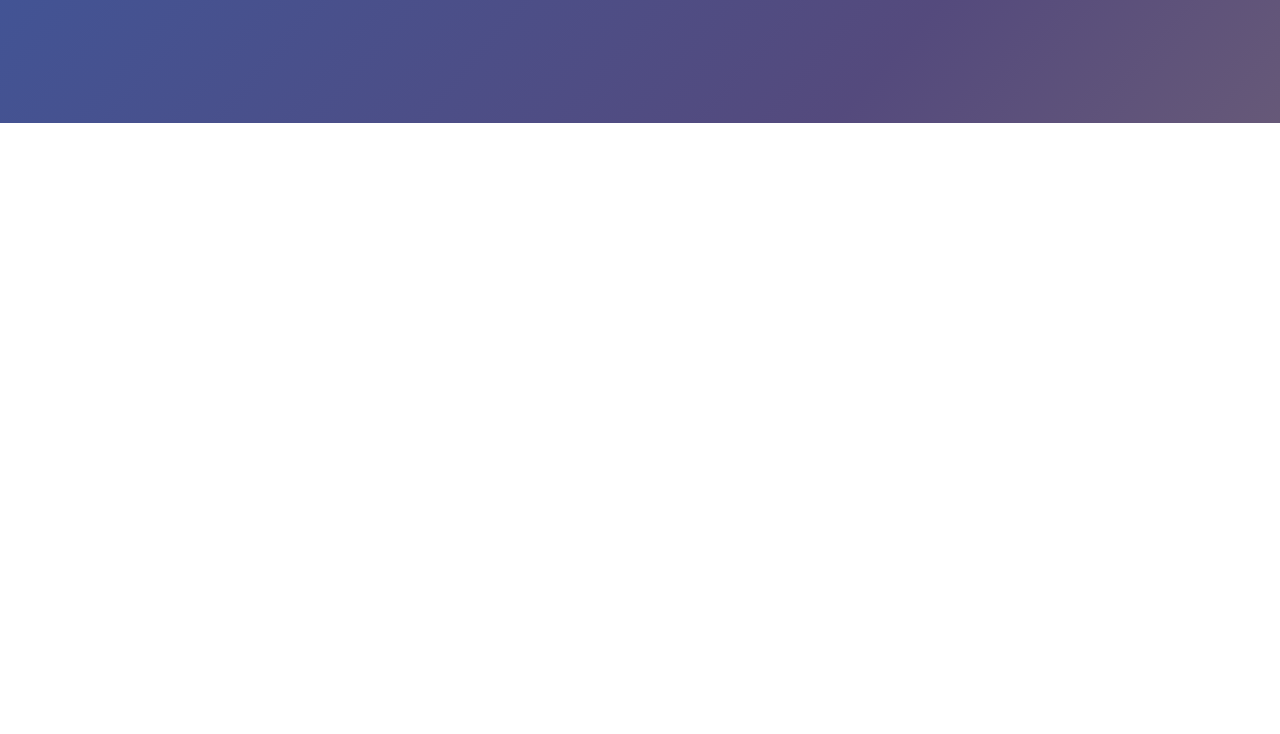
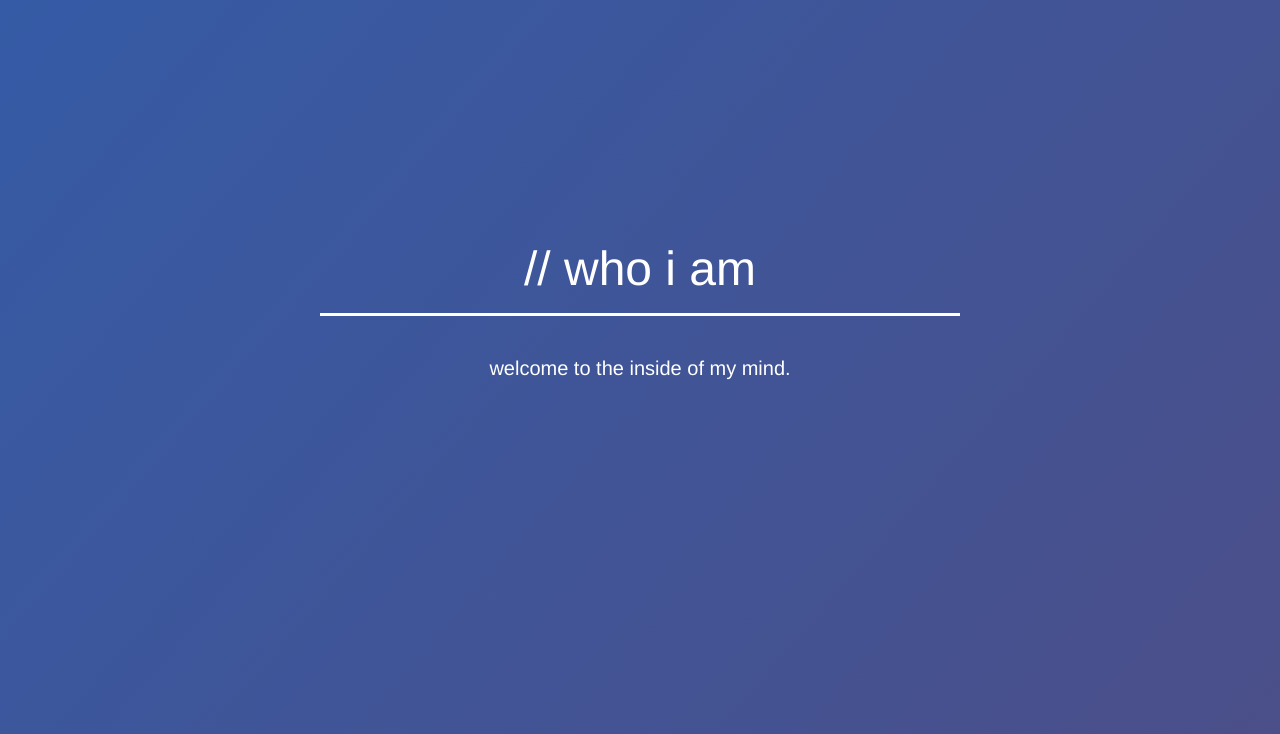
Before and after one commit to laszlo-ratesic/Keenan-Chiasson, a plain HTML site: page index.html in a window 1280 px wide. Shown: the part 677-1411 px from the top of the page. Before the commit the page ends 800 px from the top, so only its background shows below. Drawn offline with Linux system fonts and the light colour scheme.

Commit message:
add section styling and footer

```diff
--- a/assets/styles/style.scss
+++ b/assets/styles/style.scss
@@ -56,8 +56,6 @@ html {
 // GRADIENT BACKGROUND
 
 body {
-  display: flex;
-  flex-wrap: wrap;
   background: linear-gradient(
     311deg,
     #ffd452,
@@ -73,7 +71,6 @@ body {
   -webkit-animation: gradient 18s ease infinite;
   -moz-animation: gradient 18s ease infinite;
   animation: gradient 18s ease infinite;
-  display: flex;
 }
 
 @-webkit-keyframes gradient {
@@ -128,7 +125,7 @@ header {
 header h1 {
   font-size: 36px;
   max-width: 100%;
-  text-shadow: 0 0 5px rgba(black, 0.5)
+  text-shadow: 0 0 5px rgba(black, 0.5);
 }
 
 header a {
@@ -144,19 +141,22 @@ header nav ul {
   display: flex;
   justify-content: space-between;
   flex-wrap: wrap;
+  align-items: center;
+  list-style: none;
 }
 
 header nav ul li a {
   padding: 10px 15px;
   font-weight: lighter;
   font-size: 1.36vw;
-  text-shadow: 0 0 5px rgba(black, 0.5)
+  text-shadow: 0 0 5px rgba(black, 0.5);
+  border-radius: 15px;
+  transition: 0.18s;
 }
 
 header nav ul li a:hover {
-  background: white;
+  background-color: white;
   color: black;
-  border-radius: 15px;
   text-shadow: none;
 }
 
@@ -176,15 +176,11 @@ header nav ul li a:hover {
   border-radius: 36px;
   filter: drop-shadow(10px 10px 10px black) brightness(105%) opacity(75%);
   order: 2;
-
 }
 
 .container svg:hover {
   filter: drop-shadow(10px 10px 10px yellow);
 }
-
-
-
 
 // SKEWED NAME TEXT
 
@@ -263,6 +259,26 @@ p {
 
 // END OF SKEWED NAME TEXT
 
+// SECTION TITLE STYLES
+.section-title {
+  font-size: 48px;
+  border-bottom: 3px solid;
+  padding-bottom: 20px;
+  text-align: center;
+  margin: 336px auto 35px auto;
+  width: 50%;
+}
+
+// WHO I AM SECTION
+.intro p {
+  line-height: 1.7;
+  font-size: 20px;
+  width: 80%;
+  margin: 0 auto;
+  text-align: center;
+}
+
+
 // UTILITIES
 
 .flex-row {
--- a/index.html
+++ b/index.html
@@ -11,7 +11,7 @@
   </head>
   <body>
 
-    <!-- HEADER SECTION -->
+    <!-- HEADER -->
     <header>
       <h1>
         <a href="/">// the goods.</a>
@@ -89,25 +89,36 @@
     </div>
     <!-- END OF HERO/JUMBOTRON -->
 
-    <!-- WHO I AM -->
-    <section id="who-i-am">
+    <!-- WHO I AM SECTION -->
+    <section id="who-i-am" class="intro">
       <div class="flex-row">
-        <h2 class="section-title">who i am</h2>
+        <h2 class="section-title">// who i am</h2>
+      </div>
+      <div class="flex-row">
+        <p>
+          welcome to the inside of my mind.
+        </p>
       </div>
     </section>
 
-    <!-- WHAT I DO -->
+    <!-- WHAT I DO SECTION -->
     <section id="what-i-do">
       <div class="flex-row">
         <h2 class="section-title">what i do</h2>
       </div>
     </section>
 
-    <!-- HOW TO REACH ME -->
+    <!-- HOW TO REACH ME SECTION -->
     <section id="how-to-reach-me">
       <div class="flex-row">
-        <h2>how to reach me</h2>
+        <h2 class="section-title">how to reach me</h2>
       </div>
     </section>
+
+    <!-- FOOTER -->
+    <footer>
+      <h2>Keenan Chiasson's Portfolio</h2>
+      <div>&copy; 2021 Keenan Chiasson</div>
+    </footer>
   </body>
 </html>
```
Also changed, not shown: assets/styles/style.css, 1 other file.
